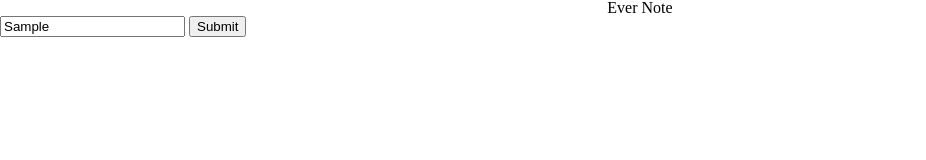
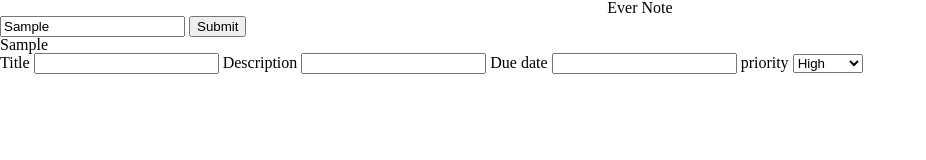
Before and after one commit to karthykarthick/To-Do-List-Js, a website built with webpack: page src/index.html in a window 1280 px wide. Both pictures are taken after typing "Sample" into the empty fields and a click on the button "Submit". Shown: the whole page, without its empty margins (0-926 px from the left). Built offline with nearby package versions, Linux system fonts and the light colour scheme.

Commit message:
Add project class to display projects on the DOM and store it in an array

```diff
--- /dev/null
+++ b/src/components/Project.js
@@ -0,0 +1,31 @@
+import store from '.././index'
+
+class Project {
+  constructor(projectName) {
+    this.projectName = projectName;
+    this.projectContent = document.querySelector('.project-content')
+  }
+
+  get showName() {
+    return  `
+              <li>${this.projectName}</li>
+            `
+  }
+
+  storeProjectName() {
+    store.push({
+      projectName: `${this.projectName}`,
+      id: store.length,
+      todos: []
+    })
+  }
+
+  renderProject() {
+    this.projectContent.insertAdjacentHTML('afterbegin', this.showName)
+    this.storeProjectName()
+    console.log(store)
+  }
+
+}
+
+export default Project
--- a/src/index.html
+++ b/src/index.html
@@ -7,16 +7,37 @@
     <title>Ever Note</title>
   </head>
   <body>
+    <aside>
       <center><h1>Ever Note</h1></center>
       <form action="">
         <label for="list"></label>
         <input type="text" id="list" />
         <button class="submit-btn">Submit</button>
       </form>
-    <div class="content">
-      <div class="project-Title">
-
+      <ul class="project-content">
+      </ul>
+    </aside>
+    <div class="todo-form">
+      <form action="">
+        <label>Title
+          <input type="text" class="todo-title">
+        </label>
+        <label>Description
+          <input type="text" class="todo-description">
+        </label>
+        <label>Due date
+          <input type="text" class="todo-due-date">
+        </label>
+        <label>priority
+          <select name="priority" id="">
+            <option value="high">High</option>
+            <option value="medium">medium</option>
+            <option value="low">low</option>
+          </select>
+        </label>
+      </form>
     </div>
+    <div class="todos-content">
     </div>
   </body>
 </html>
--- a/src/index.js
+++ b/src/index.js
@@ -1,8 +1,14 @@
 import "./scss/styles.scss";
+import Project from './components/Project';
+
+const store = []
+
 const data = document.querySelector(".submit-btn");
 data.addEventListener("click", (e) => {
   e.preventDefault();
-  const ProjecTitle = document.querySelector("input").value;
-  console.log(ProjecTitle);
-  console.log(e, data);
+  const ProjectTitle = document.querySelector("input").value;
+  const newProject = new Project(ProjectTitle);
+  newProject.renderProject();
 });
+
+export default store;
```
Also changed, not shown: dist/app.js, dist/index.html, 3 other files. Lines whose indentation alone changed are shown as unchanged.
